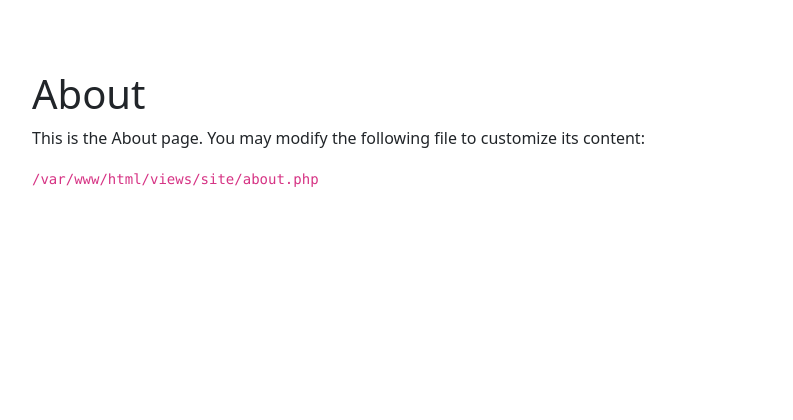
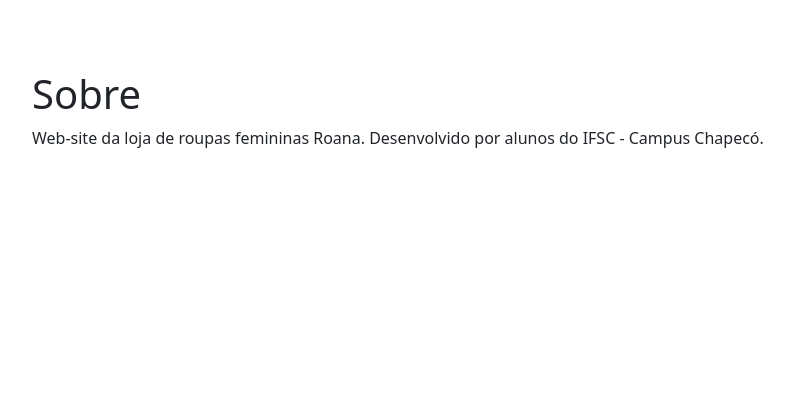
Before and after one commit to marcoduz/ROANA, a Yii app: the page made by views/site/about.php in a window 1280 px wide. Shown: the top 420 px of the page, without its empty margins (53-846 px from the left). Run offline with PHP 8.4 and a stand-in for Yii, Linux system fonts and the light colour scheme; the template is opened without the code that fills it, so the values that code supplies are empty; some libraries are stand-ins or nearby versions.

Commit message:
Guilherme Biasus

```diff
--- a/views/site/about.php
+++ b/views/site/about.php
@@ -4,15 +4,13 @@
 
 use yii\helpers\Html;
 
-$this->title = 'About';
+$this->title = 'Sobre';
 $this->params['breadcrumbs'][] = $this->title;
 ?>
 <div class="site-about">
     <h1><?= Html::encode($this->title) ?></h1>
 
     <p>
-        This is the About page. You may modify the following file to customize its content:
+        Web-site da loja de roupas femininas Roana. Desenvolvido por alunos do IFSC - Campus Chapecó.
     </p>
-
-    <code><?= __FILE__ ?></code>
 </div>
```
